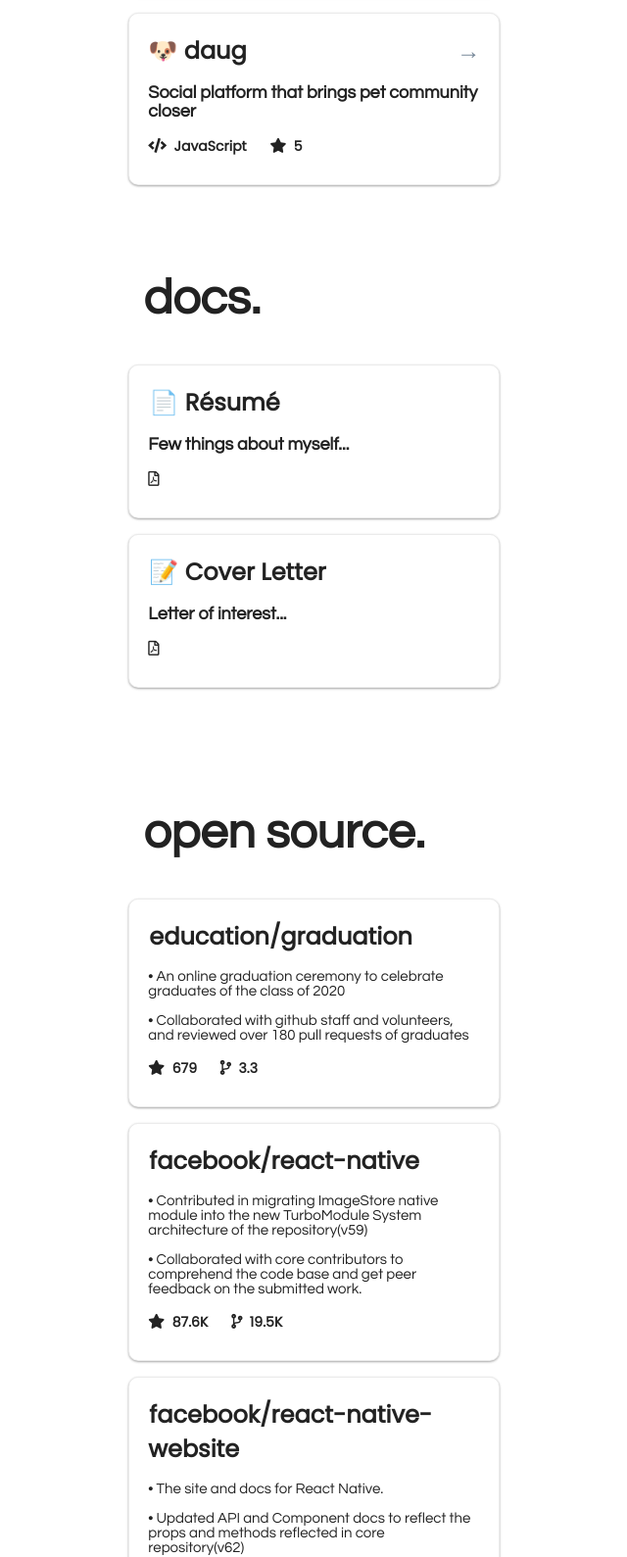
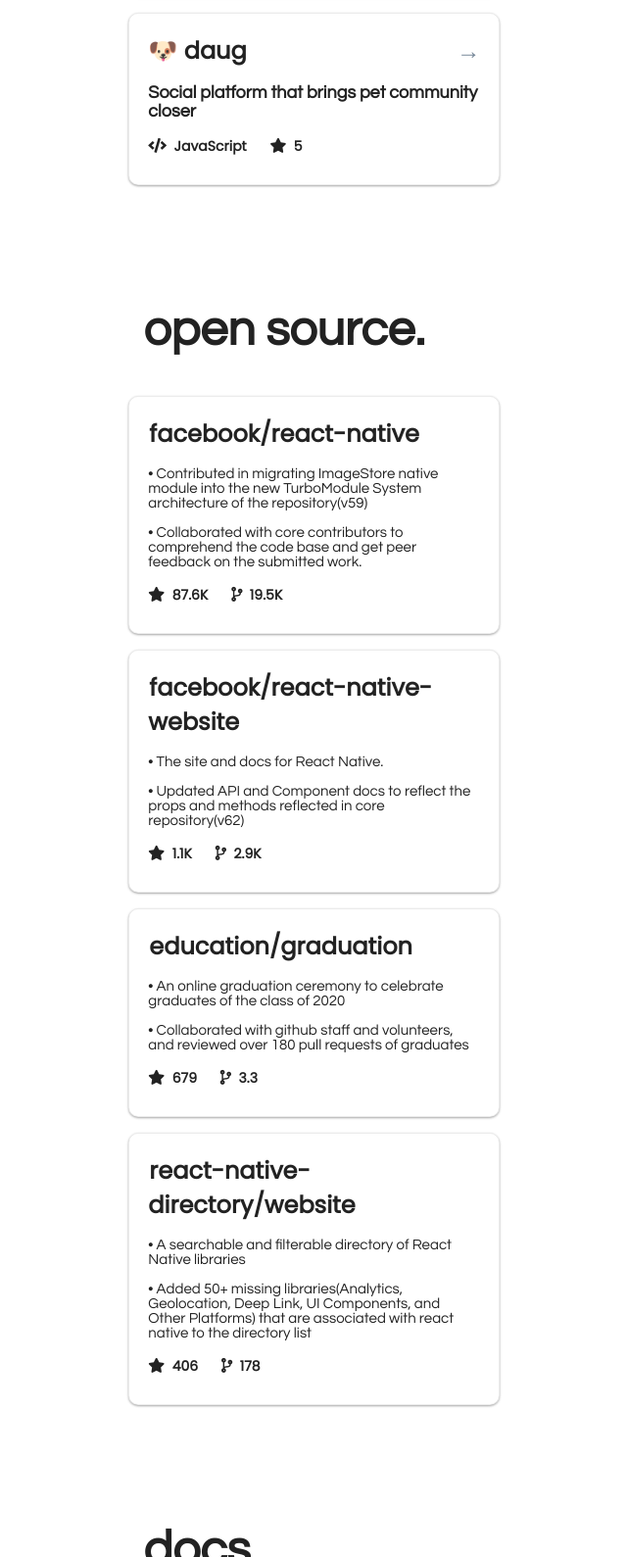
Before and after one commit to mitulsavani/mitulsavani.github.io, a plain HTML site: page index.html in a window 1280 px wide. Shown: the part 1211-2800 px from the top of the page at 98% size, without its empty margins (276-916 px from the left). Drawn offline with nearby package versions, Linux system fonts and the light colour scheme; no server answers; a script that the page names is missing.

Commit message:
reorganize sections and removed image

```diff
--- a/index.css
+++ b/index.css
@@ -51,7 +51,7 @@ body {
 
 #profile {
   width: 24vw;
-  padding: 7vh 3vw;
+  padding: 4vh 3vw;
   height: 92vh;
   display: flex;
   flex-direction: column;
@@ -244,6 +244,12 @@ body {
 #profile div {
   font-weight: bold;
   margin: 1.5vh 0px;
+}
+
+#position{
+  font-size: 15px;
+  font-weight: lighter;
+  color: slategray;
 }
 
 #username {
--- a/index.html
+++ b/index.html
@@ -21,17 +21,20 @@
 		<div id="spinner"></div>
 	</div>
 	<div id="profile">
-		<div id="profile_img" style="background: url(https://avatars2.githubusercontent.com/u/22231691?v=4) center;">
-		</div>
+		<!-- <div id="profile_img" style="background: url(https://pluspng.com/img-png/circle-png-circle-png-hd-1600.png) center;">
+		</div> -->
 		<div id="username"><span style="display:block;">Mitul Savani</span></div>
 		<div id="about">
-			<span id="userbio" style="display: block;">  • &nbsp; Software Engineer at <a class="link"
+			<span id="userbio" style="display: block;"> • &nbsp; Software Engineer at <a class="link"
 					href="https://www.kandouapp.com/" target="_blank">Kandou</a></span>
-			<span id="userbio" style="display: block;">  • &nbsp; Research Assistant & Developer Intern at <a class="link"
-				href="https://play.google.com/store/apps/details?id=com.claryty.claryty&hl=en_US" target="_blank">Claryty</a></span>
-			<span id="userbio" style="display: block;">  • &nbsp; Founder - Tutoring Services for <a class="link"
+			<span id="userbio" style="display: block;"> • &nbsp; Researcher & SWD Intern at <a
+					class="link" href="https://play.google.com/store/apps/details?id=com.claryty.claryty&hl=en_US"
+					target="_blank">Claryty</a></span>
+			<span id="userbio" style="display: block;"> • &nbsp; Founder - Tutoring Services for <a class="link"
 					href="https://cs.sfsu.edu/" target="_blank">CS Dept</a>. at SFSU</span>
-			<span id="userbio" style="display: block;">  • &nbsp; Hackathon Organizer at <a class="link"
+			<span id="userbio" style="display: block;"> • &nbsp; Hackathon Organizer at <a class="link"
+					href="http://sfhacks.io/" target="_blank">SF Hacks</a></span>
+			<span id="userbio" style="display: block;"> • &nbsp;<a class="link"
 					href="http://sfhacks.io/" target="_blank">SF Hacks</a></span>
 		</div>
 		<div id="about">
@@ -49,8 +52,8 @@
 						class="socials"><i class="fab fa-linkedin-in"></i></a></span>
 				<span style="display:block;"><a href="https://github.com/mitulsavani" target="_blank" class="socials"><i
 							class="fab fa-github"></i></a></span>
-				<span style="display:block;"><a href="https://twitter.com/mitulsavani_" target="_blank" class="socials"><i
-							class="fab fa-twitter"></i></a></span>
+				<span style="display:block;"><a href="https://twitter.com/mitulsavani_" target="_blank"
+						class="socials"><i class="fab fa-twitter"></i></a></span>
 			</div>
 			<div class="sidebar__inner "></div>
 		</div>
@@ -66,7 +69,8 @@
 							<span class="alignright">→</span>
 						</div>
 						<div class="about_section">
-						<span style="display:block;">Cross-platform mobile app that presents adverse effects reports for prescription drugs</span>
+							<span style="display:block;">Cross-platform mobile app that presents adverse effects reports
+								for prescription drugs</span>
 						</div>
 						<div class="bottom_section">
 							<span style="display:inline-block;"><i class="fas fa-code"></i>&nbsp; JavaScript</span>
@@ -80,7 +84,8 @@
 							<span class="alignright">→</span>
 						</div>
 						<div class="about_section">
-							<span style="display:block;">A Point of Sale mobile application that accepts crypto currencies as
+							<span style="display:block;">A Point of Sale mobile application that accepts crypto
+								currencies as
 								payments </span>
 						</div>
 						<div class="bottom_section">
@@ -97,7 +102,8 @@
 							<span class="alignright">→</span>
 						</div>
 						<div class="about_section">
-							<span style="display:block;">Mobile application that enables San Francisco State University students to
+							<span style="display:block;">Mobile application that enables San Francisco State University
+								students to
 								organize events around campus</span>
 						</div>
 						<div class="bottom_section">
@@ -114,7 +120,8 @@
 							<span class="alignright">→</span>
 						</div>
 						<div class="about_section">
-							<span style="display:block;">Shopping experience made simple and familiar by integrating Macy's
+							<span style="display:block;">Shopping experience made simple and familiar by integrating
+								Macy's
 								products with Tinder swipes! </span>
 						</div>
 						<div class="bottom_section">
@@ -156,9 +163,79 @@
 					</section>
 				</a>
 			</div>
-			<div id="work">
+		</div>
+		<div id="forks" style="display: block;">
+			<h1>open source.</h1>
+			<div class="projects" id="forks_section">
+				<a href="https://github.com/facebook/react-native" target="_blank">
+					<section>
+						<div class="section_title">facebook/react-native</div>
+						<div class="about_section_OS">
+							<span style="display:block;">• Contributed in migrating ImageStore native module into the
+								new TurboModule System architecture of the repository(v59)</span>
+							<br>
+							<span style="display:block;">• Collaborated with core contributors to comprehend the code
+								base and get peer feedback on the submitted work.</span>
+						</div>
+						<div class="bottom_section">
+							<span><i class="fas fa-star"></i>&nbsp; 87.6K</span>
+							<span><i class="fas fa-code-branch"></i>&nbsp; 19.5K</span>
+						</div>
+					</section>
+				</a>
+				<a href="https://reactnative.dev/" target="_blank">
+					<section>
+						<div class="section_title">facebook/react-native-website</div>
+						<div class="about_section_OS">
+							<span style="display:block;">• The site and docs for React Native.</span>
+							<br>
+							<span style="display:block;">• Updated API and Component docs to reflect the props and
+								methods reflected in core repository(v62)</span>
+						</div>
+						<div class="bottom_section">
+							<span><i class="fas fa-star"></i>&nbsp; 1.1K</span>
+							<span><i class="fas fa-code-branch"></i>&nbsp; 2.9K</span>
+						</div>
+					</section>
+				</a>
+				<a href="https://education.github.com/graduation" target="_blank">
+					<section>
+						<div class="section_title">education/graduation</div>
+						<div class="about_section_OS">
+							<span style="display:block;"> • An online graduation ceremony to celebrate graduates of the
+								class of 2020</span>
+							<br>
+							<span style="display:block;"> • Collaborated with github staff and volunteers, and reviewed
+								over 180 pull requests of graduates</span>
+						</div>
+						<div class="bottom_section">
+							<span><i class="fas fa-star"></i>&nbsp; 679</span>
+							<span><i class="fas fa-code-branch"></i>&nbsp; 3.3</span>
+						</div>
+					</section>
+				</a>
+				<a href="https://reactnative.directory/" target="_blank">
+					<section>
+						<div class="section_title">react-native-directory/website</div>
+						<div class="about_section_OS">
+							<span style="display:block;">• A searchable and filterable directory of React Native
+								libraries</span>
+							<br>
+							<span style="display:block;">• Added 50+ missing libraries(Analytics, Geolocation, Deep
+								Link, UI Components, and Other Platforms) that are associated with react native to the
+								directory list</span>
+						</div>
+						<div class="bottom_section">
+							<span><i class="fas fa-star"></i>&nbsp; 406</span>
+							<span><i class="fas fa-code-branch"></i>&nbsp; 178</span>
+						</div>
+					</section>
+				</a>
+			</div>
+		</div>
+		<div id="forks" style="display: block;">
 			<h1>docs.</h1>
-				<div class="projects" id="work_section">
+			<div class="projects" id="forks_section">
 				<a href="http://mitulsavani.com/cv/">
 					<section>
 						<div class="section_title">📄 Résumé</div>
@@ -183,78 +260,36 @@
 				</a>
 			</div>
 		</div>
-			<div id="work">
-				<h1>open source.</h1>
-				<div class="projects" id="work_section">
-					<a href="https://education.github.com/graduation" target="_blank">
+		<div id="blog_section">
+			<h1>Blog.</h1>
+			<div id="blogs">
+				<a href="http://mitulsavani.com/cv/">
 					<section>
-							<div class="section_title">education/graduation</div>
-							<div class="about_section_OS">
-								<span style="display:block;"> • An online graduation ceremony to celebrate graduates of the class of 2020</span>
-								<br>
-								<span style="display:block;"> • Collaborated with github staff and volunteers, and reviewed over 180 pull requests of graduates</span>
+						<div class="section_title">📄 Résumé</div>
+						<div class="about_section">
+							<span style="display:block;">Few things about myself...</span>
 						</div>
 						<div class="bottom_section">
-								<span><i class="fas fa-star"></i>&nbsp; 679</span>
-								<span><i class="fas fa-code-branch"></i>&nbsp; 3.3</span>
+							<span><i class="far fa-file-pdf"></i>&nbsp;</span>
 						</div>
 					</section>
 				</a>
-					<a href="https://github.com/facebook/react-native" target="_blank">
+				<a href="http://www.mitulsavani.com/coverletter.pdf" target="_blank">
 					<section>
-							<div class="section_title">facebook/react-native</div>
-							<div class="about_section_OS">
-								<span style="display:block;">• Contributed in migrating ImageStore native module into the new TurboModule System architecture of the repository(v59)</span>
-								<br>
-								<span style="display:block;">• Collaborated with core contributors to comprehend the code base and get peer feedback on the submitted work.</span>
+						<div class="section_title">📝 Cover Letter</div>
+						<div class="about_section">
+							<span style="display:block;">Letter of interest...</span>
 						</div>
 						<div class="bottom_section">
-								<span><i class="fas fa-star"></i>&nbsp; 87.6K</span>
-								<span><i class="fas fa-code-branch"></i>&nbsp; 19.5K</span>
-							</div>
-						</section>
-					</a>
-					<a href="https://reactnative.dev/" target="_blank">
-						<section>
-							<div class="section_title">facebook/react-native-website</div>
-							<div class="about_section_OS">
-								<span style="display:block;">• The site and docs for React Native.</span>
-								<br>
-								<span style="display:block;">• Updated API and Component docs to reflect the props and methods reflected in core repository(v62)</span>
-							</div>
-							<div class="bottom_section">
-								<span><i class="fas fa-star"></i>&nbsp; 1.1K</span>
-								<span><i class="fas fa-code-branch"></i>&nbsp; 2.9K</span>
-							</div>
-						</section>
-					</a>
-					<a href="https://reactnative.directory/" target="_blank">
-						<section>
-							<div class="section_title">react-native-directory/website</div>
-							<div class="about_section_OS">
-								<span style="display:block;">• A searchable and filterable directory of React Native libraries</span>
-								<br>
-								<span style="display:block;">• Added 50+ missing libraries(Analytics, Geolocation, Deep Link, UI Components, and Other Platforms) that are associated with react native to the directory list</span>
-							</div>
-							<div class="bottom_section">
-								<span><i class="fas fa-star"></i>&nbsp; 406</span>
-								<span><i class="fas fa-code-branch"></i>&nbsp; 178</span>
+							<span><i class="far fa-file-pdf"></i>&nbsp;</span>
 						</div>
 					</section>
 				</a>
 			</div>
 		</div>
-			<div id="forks" style="display:none;">
-				<h1>Forks.</h1>
-				<div class="projects" id="forks_section"></div>
-			</div>
-			<div id="blog_section">
-				<h1>Blog.</h1>
-				<div id="blogs"></div>
-			</div>
 		<div id="footer">
-				<span style="display: block;">&nbsp; <a
-					href="https://dear.earth/" target="_blank">made on earth by a human</a> 🚀</span>
+			<span style="display: block;">&nbsp; <a href="https://dear.earth/" target="_blank">made on earth by a
+					human</a> 🚀</span>
 			<span>Copyright © 2020. All Rights Reserved.</span>
 		</div>
 	</div>
```
Lines whose indentation alone changed are shown as unchanged.
